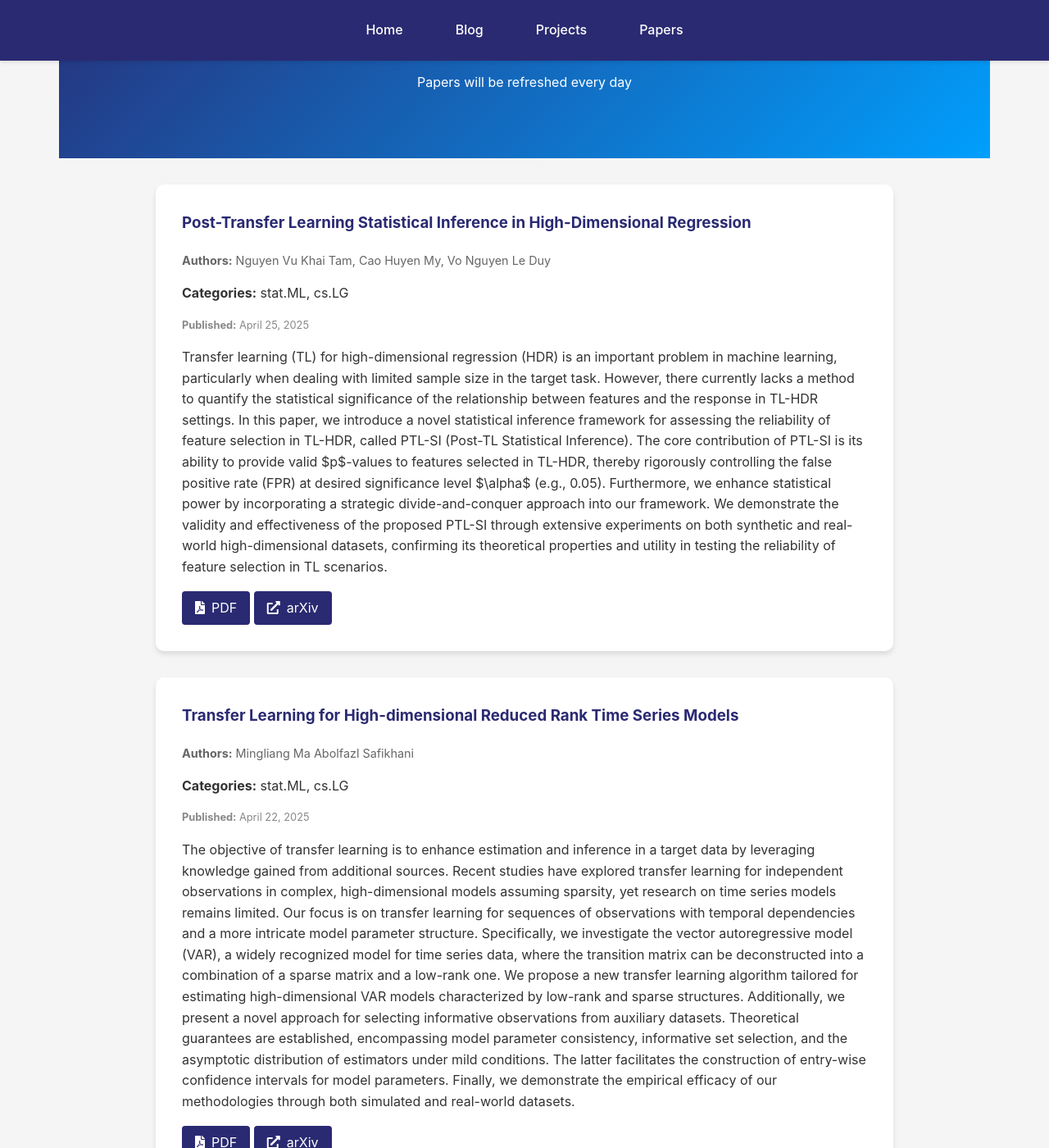
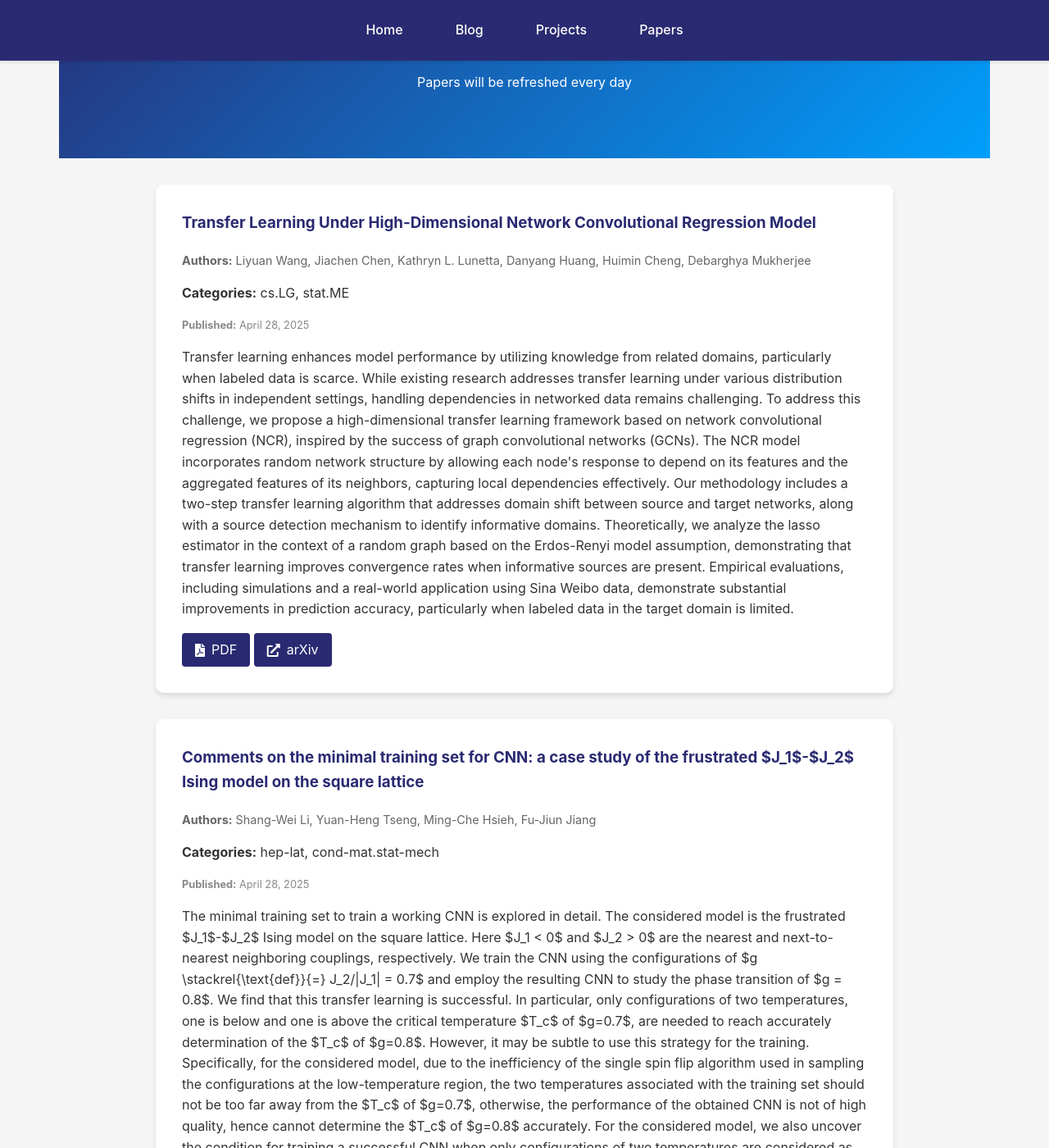
Before and after one commit to kyZhan2002/mypage, a Jekyll site: the page built from papers/index.html, in a window 1280 px wide and 1400 px high, scrolled down 304 px. Shown: the whole window at 82% size. Built offline with Jekyll 4.4.1, drawn with Linux system fonts in a browser that asks for light colours; some of the changed text lies outside the part shown.

Commit message:
Update arXiv papers

```diff
--- a/_data/arxiv_cache.json
+++ b/_data/arxiv_cache.json
@@ -1,6 +1,42 @@
 {
-  "timestamp": 1745889741,
+  "timestamp": 1745976149,
   "papers": [
+    {
+      "title": "Transfer Learning Under High-Dimensional Network Convolutional\n  Regression Model",
+      "authors": [
+        "Liyuan Wang",
+        "Jiachen Chen",
+        "Kathryn L. Lunetta",
+        "Danyang Huang",
+        "Huimin Cheng",
+        "Debarghya Mukherjee"
+      ],
+      "abstract": "Transfer learning enhances model performance by utilizing knowledge from\nrelated domains, particularly when labeled data is scarce. While existing\nresearch addresses transfer learning under various distribution shifts in\nindependent settings, handling dependencies in networked data remains\nchallenging. To address this challenge, we propose a high-dimensional transfer\nlearning framework based on network convolutional regression (NCR), inspired by\nthe success of graph convolutional networks (GCNs). The NCR model incorporates\nrandom network structure by allowing each node's response to depend on its\nfeatures and the aggregated features of its neighbors, capturing local\ndependencies effectively. Our methodology includes a two-step transfer learning\nalgorithm that addresses domain shift between source and target networks, along\nwith a source detection mechanism to identify informative domains.\nTheoretically, we analyze the lasso estimator in the context of a random graph\nbased on the Erdos-Renyi model assumption, demonstrating that transfer learning\nimproves convergence rates when informative sources are present. Empirical\nevaluations, including simulations and a real-world application using Sina\nWeibo data, demonstrate substantial improvements in prediction accuracy,\nparticularly when labeled data in the target domain is limited.",
+      "published": "April 28, 2025",
+      "categories": [
+        "cs.LG",
+        "stat.ME"
+      ],
+      "pdf_link": "http://arxiv.org/pdf/2504.19979v2",
+      "arxiv_url": "http://arxiv.org/abs/2504.19979v2"
+    },
+    {
+      "title": "Comments on the minimal training set for CNN: a case study of the\n  frustrated $J_1$-$J_2$ Ising model on the square lattice",
+      "authors": [
+        "Shang-Wei Li",
+        "Yuan-Heng Tseng",
+        "Ming-Che Hsieh",
+        "Fu-Jiun Jiang"
+      ],
+      "abstract": "The minimal training set to train a working CNN is explored in detail. The\nconsidered model is the frustrated $J_1$-$J_2$ Ising model on the square\nlattice. Here $J_1 < 0$ and $J_2 > 0$ are the nearest and next-to-nearest\nneighboring couplings, respectively. We train the CNN using the configurations\nof $g \\stackrel{\\text{def}}{=} J_2/|J_1| = 0.7$ and employ the resulting CNN to\nstudy the phase transition of $g = 0.8$. We find that this transfer learning is\nsuccessful. In particular, only configurations of two temperatures, one is\nbelow and one is above the critical temperature $T_c$ of $g=0.7$, are needed to\nreach accurately determination of the $T_c$ of $g=0.8$. However, it may be\nsubtle to use this strategy for the training. Specifically, for the considered\nmodel, due to the inefficiency of the single spin flip algorithm used in\nsampling the configurations at the low-temperature region, the two temperatures\nassociated with the training set should not be too far away from the $T_c$ of\n$g=0.7$, otherwise, the performance of the obtained CNN is not of high quality,\nhence cannot determine the $T_c$ of $g=0.8$ accurately. For the considered\nmodel, we also uncover the condition for training a successful CNN when only\nconfigurations of two temperatures are considered as the training set.",
+      "published": "April 28, 2025",
+      "categories": [
+        "hep-lat",
+        "cond-mat.stat-mech"
+      ],
+      "pdf_link": "http://arxiv.org/pdf/2504.19795v1",
+      "arxiv_url": "http://arxiv.org/abs/2504.19795v1"
+    },
     {
       "title": "Post-Transfer Learning Statistical Inference in High-Dimensional\n  Regression",
       "authors": [
```
